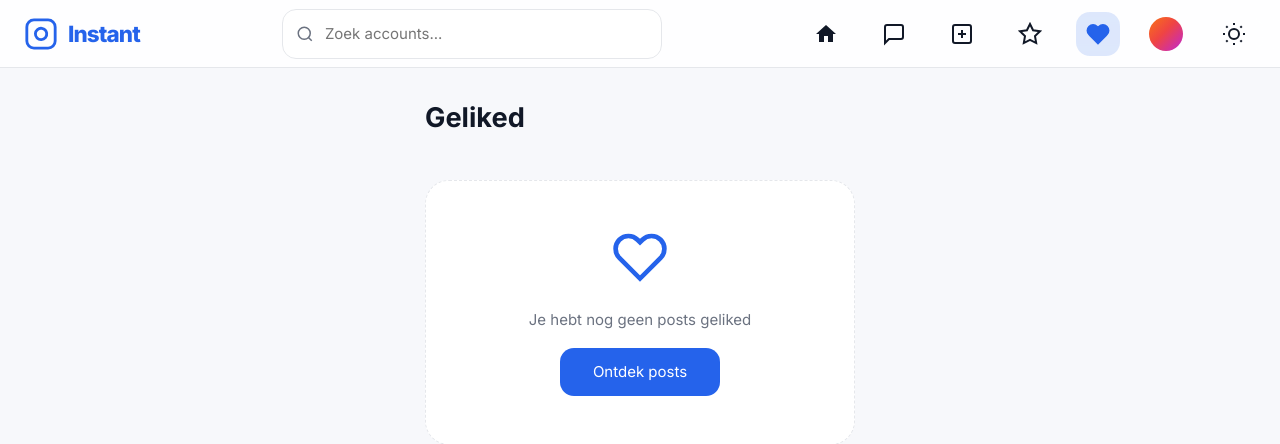
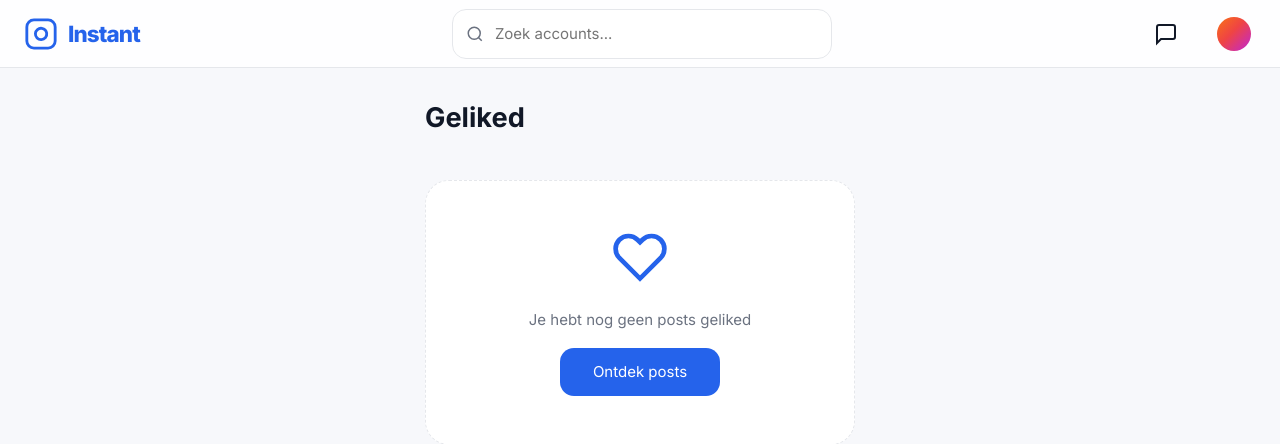
Before and after one commit to YoussefK49/ExamenProject, a PHP site: page /likes.php in a window 1280 px wide. Shown: the top 444 px of the page. Run offline with PHP 8.4, Linux system fonts and the light colour scheme; the visitor is signed in with stand-in values (Sample User, id 1); data that the repository does not hold is empty.

Commit message:
drop down gemaakt

```diff
--- a/nav.php
+++ b/nav.php
@@ -34,60 +34,31 @@ function navActive($page, $currentPage) {
   </button>
 
   <div class="navbar-icons">
-    <a href="index.php" class="nav-icon <?php echo navActive('index.php', $currentPage); ?>" aria-label="Home">
-      <svg viewBox="0 0 24 24" fill="currentColor">
-        <path d="M10 20v-6h4v6h5v-8h3L12 3 2 12h3v8z"/>
-      </svg>
-    </a>
     <button class="nav-icon" type="button" aria-label="Berichten">
       <svg viewBox="0 0 24 24" fill="none" stroke="currentColor" stroke-width="2">
         <path d="M21 15a2 2 0 0 1-2 2H7l-4 4V5a2 2 0 0 1 2-2h14a2 2 0 0 1 2 2z"/>
       </svg>
     </button>
-    <a href="index.php" class="nav-icon" aria-label="Nieuwe post">
-      <svg viewBox="0 0 24 24" fill="none" stroke="currentColor" stroke-width="2">
-        <rect x="3" y="3" width="18" height="18" rx="2" ry="2"/>
-        <line x1="12" y1="8" x2="12" y2="16"/>
-        <line x1="8" y1="12" x2="16" y2="12"/>
-      </svg>
-    </a>
-    <a href="search.php" class="nav-icon <?php echo navActive('search.php', $currentPage); ?>" aria-label="Ontdek">
-      <svg viewBox="0 0 24 24" fill="none" stroke="currentColor" stroke-width="2">
-        <polygon points="12 2 15.09 8.26 22 9.27 17 14.14 18.18 21.02 12 17.77 5.82 21.02 7 14.14 2 9.27 8.91 8.26 12 2"/>
-      </svg>
-    </a>
     <?php if ($isLoggedIn): ?>
-      <a href="likes.php" class="nav-icon <?php echo navActive('likes.php', $currentPage); ?>" aria-label="Geliked">
-        <svg viewBox="0 0 24 24" fill="currentColor" stroke="currentColor" stroke-width="2">
-          <path d="M20.84 4.61a5.5 5.5 0 0 0-7.78 0L12 5.67l-1.06-1.06a5.5 5.5 0 0 0-7.78 7.78l1.06 1.06L12 21.23l7.78-7.78 1.06-1.06a5.5 5.5 0 0 0 0-7.78z"/>
-        </svg>
-      </a>
       <div class="profile-dropdown">
-        <button class="nav-icon profile-btn dropdown-toggle <?php echo navActive('profile.php', $currentPage); ?>" type="button" id="profileDropdownToggle" aria-haspopup="true" aria-expanded="false" aria-label="Profiel">
+        <button class="nav-icon profile-btn dropdown-toggle <?php echo navActive('profile.php', $currentPage); ?>" type="button" id="profileDropdownToggle" aria-haspopup="true" aria-expanded="false" aria-label="Menu">
           <div class="profile-avatar-small"></div>
         </button>
         <div class="dropdown-menu" id="profileDropdownMenu" role="menu" aria-labelledby="profileDropdownToggle">
+          <a href="index.php" class="dropdown-item" role="menuitem">Home</a>
+          <a href="search.php" class="dropdown-item" role="menuitem">Ontdek</a>
+          <a href="index.php" class="dropdown-item" role="menuitem">Nieuwe post</a>
+          <a href="likes.php" class="dropdown-item" role="menuitem">Geliked</a>
           <a href="profile.php" class="dropdown-item" role="menuitem">Profiel</a>
+          <div class="dropdown-divider"></div>
           <a href="settings.php" class="dropdown-item" role="menuitem">Instellingen</a>
+          <button type="button" class="dropdown-item dropdown-action" id="dropdownThemeToggle">Wissel thema</button>
           <a href="logout.php" class="dropdown-item" role="menuitem">Uitloggen</a>
         </div>
       </div>
     <?php else: ?>
       <a href="login.php" class="nav-icon nav-login" aria-label="Inloggen">Inloggen</a>
     <?php endif; ?>
-    <button id="themeToggle" class="nav-icon" aria-label="Wissel thema" type="button">
-      <svg class="sun-icon" viewBox="0 0 24 24" fill="none" stroke="currentColor" stroke-width="2">
-        <circle cx="12" cy="12" r="5"/>
-        <line x1="12" y1="1" x2="12" y2="3"/>
-        <line x1="12" y1="21" x2="12" y2="23"/>
-        <line x1="4.22" y1="4.22" x2="5.64" y2="5.64"/>
-        <line x1="18.36" y1="18.36" x2="19.78" y2="19.78"/>
-        <line x1="1" y1="12" x2="3" y2="12"/>
-        <line x1="21" y1="12" x2="23" y2="12"/>
-        <line x1="4.22" y1="19.78" x2="5.64" y2="18.36"/>
-        <line x1="18.36" y1="5.64" x2="19.78" y2="4.22"/>
-      </svg>
-    </button>
   </div>
 </header>
 
--- a/script.js
+++ b/script.js
@@ -2,7 +2,7 @@ const themeToggle = document.getElementById('themeToggle');
 const storedTheme = localStorage.getItem('instant-theme');
 
 function applyTheme(theme) {
-  document.body.dataset.theme = theme;
+  document.documentElement.dataset.theme = theme;
   localStorage.setItem('instant-theme', theme);
 }
 
@@ -16,7 +16,7 @@ if (storedTheme === 'dark' || storedTheme === 'light') {
 
 if (themeToggle) {
   themeToggle.addEventListener('click', () => {
-    const nextTheme = document.body.dataset.theme === 'dark' ? 'light' : 'dark';
+    const nextTheme = document.documentElement.dataset.theme === 'dark' ? 'light' : 'dark';
     applyTheme(nextTheme);
   });
 }
@@ -26,6 +26,7 @@ const menuClose = document.getElementById('menuClose');
 const mobileMenu = document.getElementById('mobileMenu');
 const profileDropdownToggle = document.getElementById('profileDropdownToggle');
 const profileDropdownMenu = document.getElementById('profileDropdownMenu');
+const dropdownThemeToggle = document.getElementById('dropdownThemeToggle');
 
 function toggleMobileMenu(open) {
   if (!mobileMenu) return;
@@ -55,6 +56,14 @@ if (profileDropdownToggle) {
   });
 }
 
+if (dropdownThemeToggle) {
+  dropdownThemeToggle.addEventListener('click', (event) => {
+    event.stopPropagation();
+    const nextTheme = document.documentElement.dataset.theme === 'dark' ? 'light' : 'dark';
+    applyTheme(nextTheme);
+  });
+}
+
 if (mobileMenu) {
   mobileMenu.addEventListener('click', (event) => {
     if (event.target === mobileMenu) {
@@ -67,7 +76,7 @@ const themeToggleSettings = document.getElementById('themeToggleSettings');
 
 if (themeToggleSettings) {
   themeToggleSettings.addEventListener('click', () => {
-    const nextTheme = document.body.dataset.theme === 'dark' ? 'light' : 'dark';
+    const nextTheme = document.documentElement.dataset.theme === 'dark' ? 'light' : 'dark';
     applyTheme(nextTheme);
   });
 }
--- a/styles.css
+++ b/styles.css
@@ -29,6 +29,7 @@
   --danger: #f87171;
   --card: #111827;
   --shadow: rgba(15, 23, 42, 0.4);
+  color-scheme: dark;
 }
 
 * {
@@ -85,6 +86,13 @@ a:hover {
   background: rgba(255, 255, 255, 0.85);
   backdrop-filter: blur(14px);
   border-bottom: 1px solid var(--border);
+}
+
+/* Dark navbar override when dark theme active */
+[data-theme=dark] .navbar {
+  background: rgba(17, 24, 39, 0.6);
+  backdrop-filter: blur(10px);
+  border-bottom-color: var(--border);
 }
 
 .navbar-brand {
@@ -344,11 +352,24 @@ a:hover {
   text-decoration: none;
   font-size: 14px;
   border-radius: 12px;
+  background: transparent;
+  border: none;
 }
 
 .dropdown-item:hover,
 .dropdown-item:focus {
   background: var(--surface-soft);
+}
+
+.dropdown-action {
+  width: 100%;
+  text-align: left;
+}
+
+.dropdown-divider {
+  height: 1px;
+  background: var(--border);
+  margin: 8px 0;
 }
 
 .mobile-menu {
```
